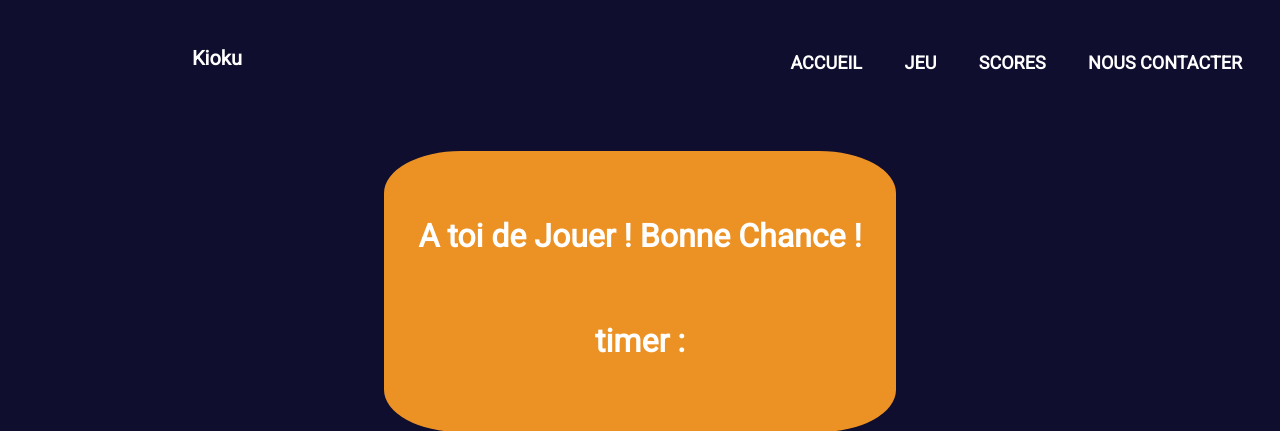
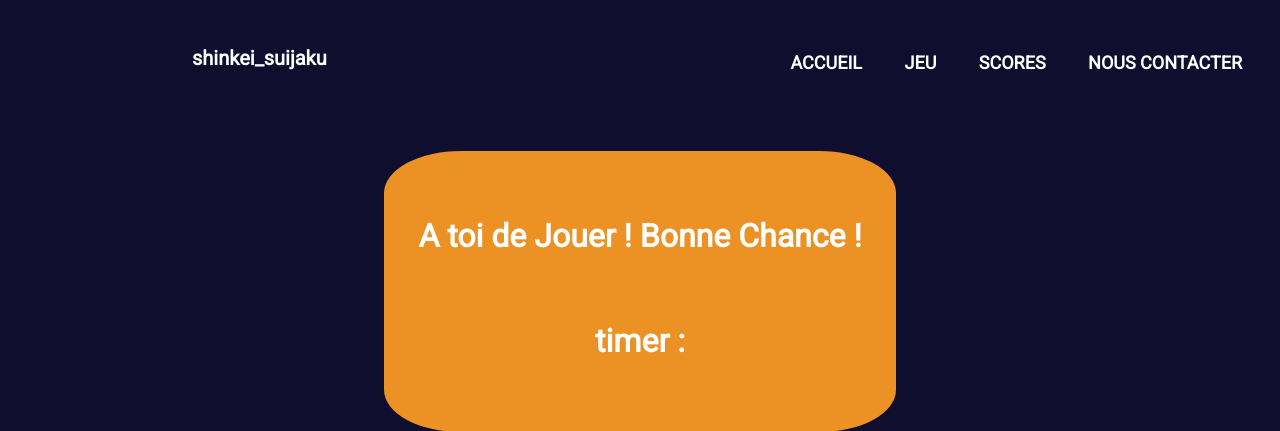
Before and after one commit to Mitake-ktm/Arigato, a PHP site: page /memory.html in a window 1280 px wide. Shown: the top 431 px of the page. Run offline with PHP 8.4, Linux system fonts and the light colour scheme; some libraries are stand-ins or nearby versions.

Commit message:
changement nom du jeu

```diff
--- a/assets/css/main.css
+++ b/assets/css/main.css
@@ -159,19 +159,19 @@ margin-top: -150px;
   align-items: center;
   justify-content: center;
 }
-.description .kiki h3,p{
+.description .kiki h3,.description .kiki p{
   color: white;
   text-align: center;
 }
-.description .anto h3,p{
+.description .anto h3,.description .anto p{
   color: white;
   text-align: center;
 }
-.description .kevin h3,p{
+.description .kevin h3,.description .kevin p{
   color: white;
   text-align: center;
 }
-.description .enzo h3,p{
+.description .enzo h3,.description .enzo p{
   color: white;
   text-align: center;
 }
--- a/index.html
+++ b/index.html
@@ -14,7 +14,7 @@
 
     <header>
 
-        <div class="titre"> <p><b>Kioku</b></p>
+        <div class="titre"> <p><b>shinkei_suijaku</b></p>
             <nav>
                 <ul>
                    <li> <a style="text-decoration: none;" href="index.html"><b>ACCUEIL</b></a> </li>
--- a/login.html
+++ b/login.html
@@ -14,7 +14,7 @@
 
     <header>
 
-        <div class="titre"> <p><b>Kioku</b></p>
+        <div class="titre"> <p><b>shinkei_suijaku</b></p>
             <nav>
                 <ul>
                    <li> <a style="text-decoration: none;" href="index.html"><b>ACCUEIL</b></a> </li>
--- a/memory.html
+++ b/memory.html
@@ -12,7 +12,7 @@
 <body>
     <header>
 
-        <div class="titre"> <p><b>Kioku</b></p>
+        <div class="titre"> <p><b>shinkei_suijaku</b></p>
             <nav>
                 <ul>
                    <li> <a style="text-decoration: none;" href="index.html"><b>ACCUEIL</b></a> </li>
--- a/myAccount.html
+++ b/myAccount.html
@@ -13,7 +13,7 @@
 
     <header>
 
-        <div class="titre"> <p><b>Kioku</b></p>
+        <div class="titre"> <p><b>shinkei_suijaku</b></p>
             <nav>
                 <ul>
                    <li> <a style="text-decoration: none;" href="index.html"><b>ACCUEIL</b></a> </li>
--- a/register.html
+++ b/register.html
@@ -13,7 +13,7 @@
 
     <header>
 
-        <div class="titre"> <p><b>Kioku</b></p>
+        <div class="titre"> <p><b>shinkei_suijaku</b></p>
             <form method="post" action="traitement.php">
             <nav>
                 <ul>
--- a/scores.html
+++ b/scores.html
@@ -13,7 +13,7 @@
 
     <header>
 
-        <div class="titre"> <p><b>Kioku</b></p>
+        <div class="titre"> <p><b>shinkei_suijaku</b></p>
             <nav>
                 <ul>
                    <li> <a style="text-decoration: none;" href="index.html"><b>ACCUEIL</b></a> </li>
```
